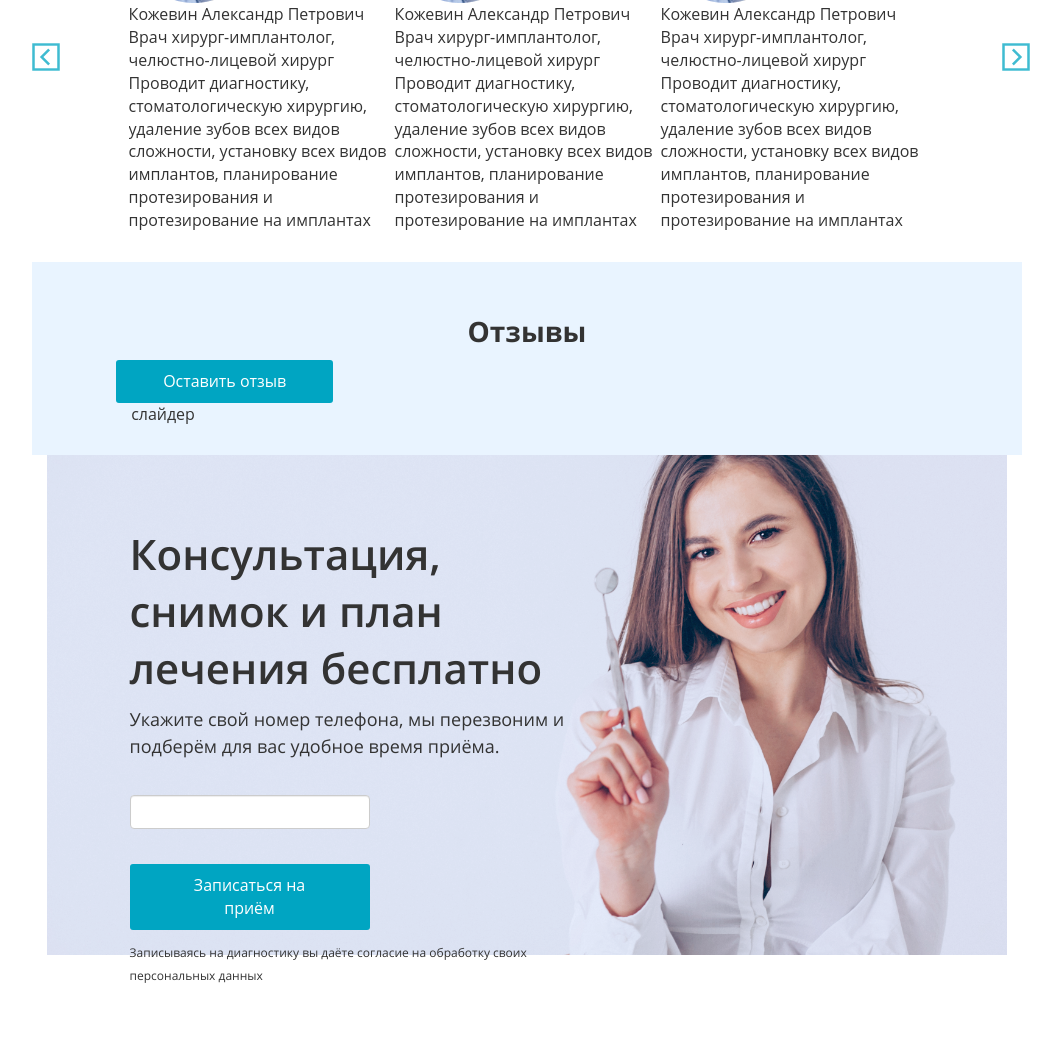
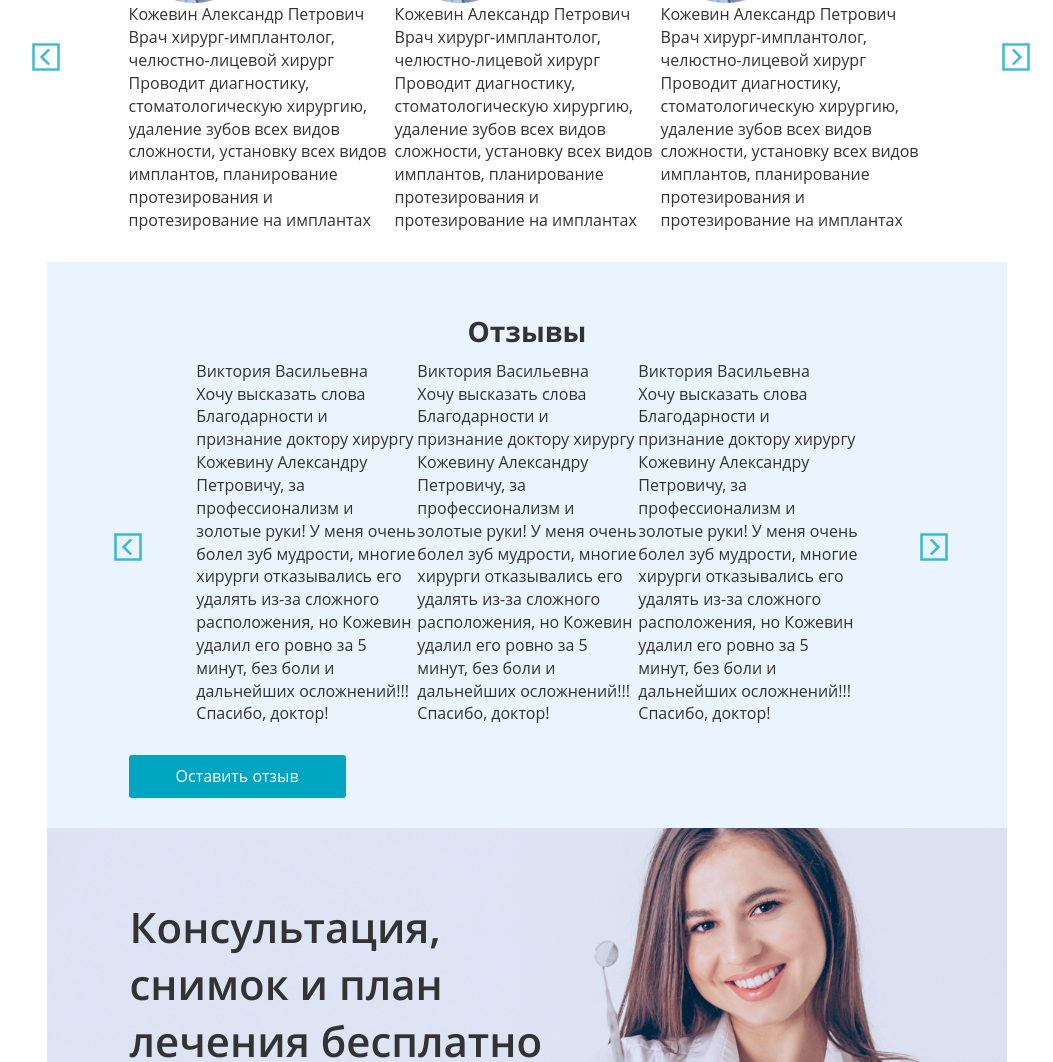
Before and after one commit to Mariia-Grinko/Mosmedic, a plain HTML site: page index.html in a window 1280 px wide. Shown: the part 5292-6354 px from the top of the page, without its empty margins (113-1166 px from the left). Before the commit the page ends 6327 px from the top, so only its background shows below. Drawn offline with Linux system fonts and the light colour scheme; a web font is replaced by a local one.

Commit message:
Сделала слайтер Отзывы

```diff
--- a/css/style.css
+++ b/css/style.css
@@ -51,6 +51,10 @@
         color: #FFFFFF;
         cursor: pointer;
         text-align: center;
+    }
+
+    .inplant-button-center {
+        margin: 0 auto;
     }
 
     .button-default:hover {
--- a/index.html
+++ b/index.html
@@ -316,11 +316,33 @@
             </div>
         </section>
         <section class="row">
-            <div class="col-sm-12 imlant-color-block">
-                <h3>Отзывы</h3>
-                <button class="button-default">Оставить отзыв</button>
-                <div class="col-sm-12">
-                    слайдер
+            <div class="col-sm-12 ">
+                <div class="imlant-color-block">
+                    <h3>Отзывы</h3>
+                    <div class="implant-reviews js-implant-reviews implant-inner-block">
+                        <div class="implant-review">
+                            <div class="implant-review-name">Виктория Васильевна</div>
+                            <div class="implant-review-description">Хочу высказать слова Благодарности и признание доктору хирургу Кожевину Александру Петровичу, за профессионализм и золотые руки! У меня очень болел зуб мудрости, многие хирурги отказывались его удалять из-за сложного расположения,
+                                но Кожевин удалил его ровно за 5 минут, без боли и дальнейших осложнений!!! Спасибо, доктор! </div>
+                        </div>
+                        <div class="implant-review">
+                            <div class="implant-review-name">Виктория Васильевна</div>
+                            <div class="implant-review-description">Хочу высказать слова Благодарности и признание доктору хирургу Кожевину Александру Петровичу, за профессионализм и золотые руки! У меня очень болел зуб мудрости, многие хирурги отказывались его удалять из-за сложного расположения,
+                                но Кожевин удалил его ровно за 5 минут, без боли и дальнейших осложнений!!! Спасибо, доктор! </div>
+                        </div>
+                        <div class="implant-review">
+                            <div class="implant-review-name">Виктория Васильевна</div>
+                            <div class="implant-review-description">Хочу высказать слова Благодарности и признание доктору хирургу Кожевину Александру Петровичу, за профессионализм и золотые руки! У меня очень болел зуб мудрости, многие хирурги отказывались его удалять из-за сложного расположения,
+                                но Кожевин удалил его ровно за 5 минут, без боли и дальнейших осложнений!!! Спасибо, доктор! </div>
+                        </div>
+                        <div class="implant-review">
+                            <div class="implant-review-name">Виктория Васильевна</div>
+                            <div class="implant-review-description">Хочу высказать слова Благодарности и признание доктору хирургу Кожевину Александру Петровичу, за профессионализм и золотые руки! У меня очень болел зуб мудрости, многие хирурги отказывались его удалять из-за сложного расположения,
+                                но Кожевин удалил его ровно за 5 минут, без боли и дальнейших осложнений!!! Спасибо, доктор! </div>
+                        </div>
+                    </div>
+
+                    <button class="button-default inplant-button-center">Оставить отзыв</button>
                 </div>
             </div>
         </section>
--- a/js/script.js
+++ b/js/script.js
@@ -21,5 +21,26 @@ $(document).ready(function() {
             }
         ]
     });
+    $('.js-implant-reviews').slick({
 
+        infinite: true,
+        // prevArrow: $('.button-prew'),
+        slidesToShow: 3,
+        slidesToScroll: 1,
+        responsive: [{
+                breakpoint: 750,
+                settings: {
+                    slidesToShow: 2,
+                    slidesToScroll: 1
+                }
+            },
+            {
+                breakpoint: 480,
+                settings: {
+                    slidesToShow: 1,
+                    slidesToScroll: 1
+                }
+            }
+        ]
+    });
 });
```
